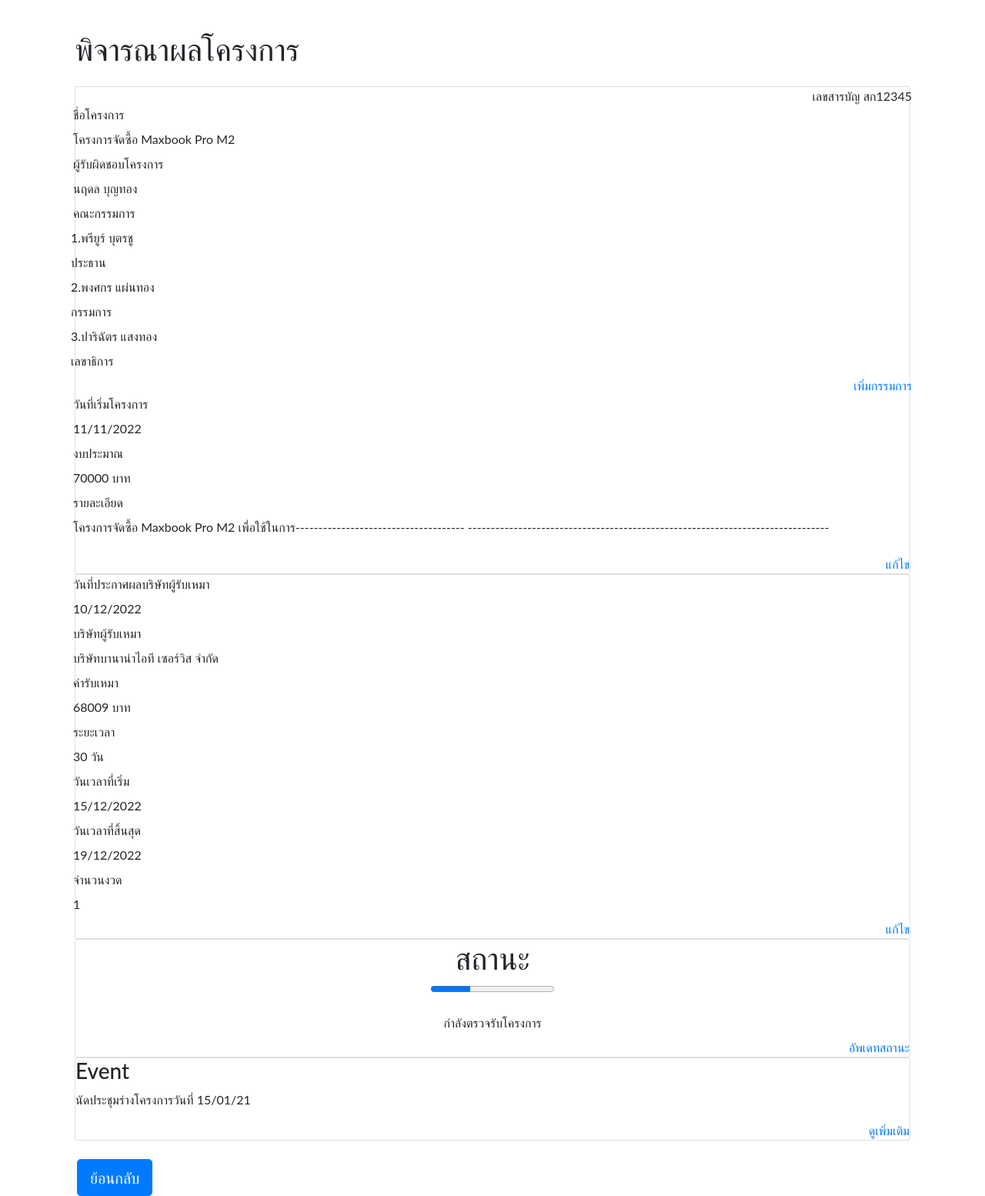
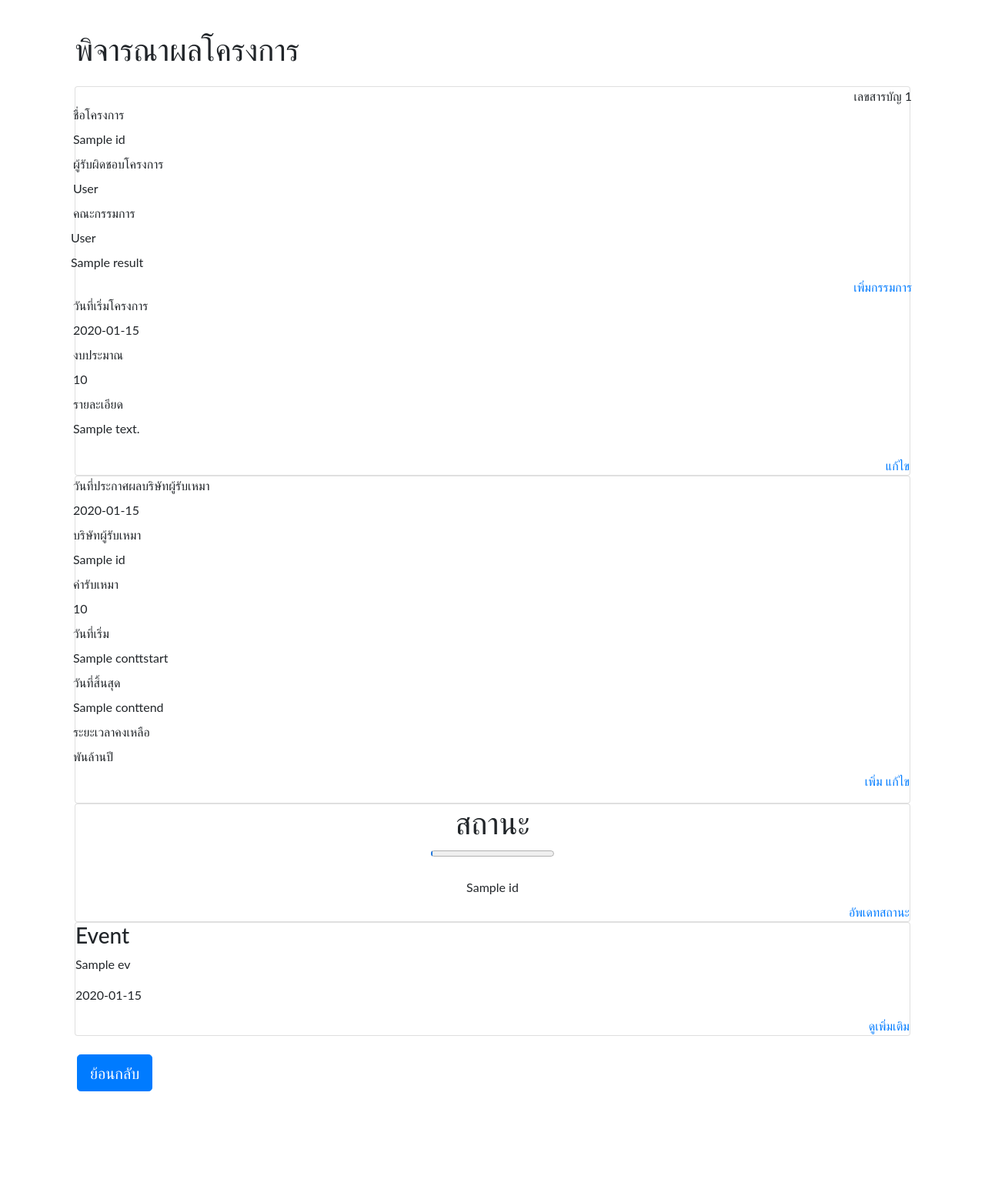
Before and after one commit to nadonez2943/NSM, a Flask app: template templates/consider.html in a window 1280 px wide. Shown: the part 93-1647 px from the top of the page at 77% size. After the commit the page ends 1511 px from the top, so only its background shows below. Run offline with Flask 2, Linux system fonts and the light colour scheme; the template is opened without the code that fills it: most values are stand-ins (such as "Sample title", 1, 10 or a date in 2020); some libraries are stand-ins or nearby versions.

Commit message:
Add files via upload

```diff
--- a/templates/consider.html
+++ b/templates/consider.html
@@ -13,14 +13,14 @@
             <div >
               <form action="/action_page.php">
                 <div class="row">
-                  <h align="right" >เลขสารบัญ สก12345</h>
+                  <h align="right" >เลขสารบัญ {{row[0]['pj_refNumber']}}</h>
                 </div>
                 <div class="row">
                   <div class="col-25">
                     <label>ชื่อโครงการ</label>
                   </div>
                   <div class="col-75">
-                    <label>โครงการจัดซื้อ Maxbook Pro M2</label>
+                    <label>{{row[0]['pj_name']}}</label>
                   </div>
                 </div>
                 <div class="row">
@@ -28,7 +28,7 @@
                     <label>ผู้รับผิดชอบโครงการ</label>
                   </div>
                   <div class="col-75">
-                    <label>นฤดล บุญทอง</label>
+                    <label>{{rows[0]['user_fullname']}}</label>
                   </div>
                 </div>
                 <div class="row">
@@ -36,9 +36,9 @@
                     <label>คณะกรรมการ</label>
                   </div>
                   <div class="col-75">
-                    <div class="row"><div class="col-75"><label>1.พรียูร์   บุตรชู</label></div><div class="col-25"><label >ประธาน</label></div></div>
-                    <div class="row"><div class="col-75"><label>2.พงศกร  แผ่นทอง</label></div><div class="col-25"><label >กรรมการ</label></div></div>
-                    <div class="row"><div class="col-75"><label>3.ปาริฉัตร แสงทอง</label></div><div class="col-25"><label >เลขาธิการ</label></div></div>
+                    {% for result in row %}
+                    <div class="row"><div class="col-75"><label>{{result['user_fullname']}}</label></div><div class="col-25"><label >{{result['role_name']}}</label></div></div>
+                    {% endfor %}
                     <div align="Right"><a href="addboard" role="button"> เพิ่มกรรมการ</a></div>
                   </div>
                 </div>
@@ -47,7 +47,7 @@
                     <label>วันที่เริ่มโครงการ</label>
                   </div>
                   <div class="col-75">
-                    <label>11/11/2022</label>
+                    <label>{{row[0]['startdate']}}</label>
                   </div>
                 </div>
                 <div class="row">
@@ -55,7 +55,7 @@
                     <label>งบประมาณ</label>
                   </div>
                   <div class="col-75">
-                    <label>70000 บาท</label>
+                    <label>{{row[0]['pj_amount']}}</label>
                   </div>
                 </div>
                 <div class="row">
@@ -63,8 +63,7 @@
                     <label>รายละเอียด</label>
                   </div>
                   <div class="col-75">
-                    <label>โครงการจัดซื้อ Maxbook Pro M2 เพื่อใช้ในการ-------------------------------------
-                      -------------------------------------------------------------------------------
+                    <label>{{row[0]['pj_detail']}}
                     </label>
                   </div>
                 </div>
@@ -78,7 +77,7 @@
                 <label>วันที่ประกาศผลบริษัทผู้รับเหมา</label>
               </div>
               <div class="col-75">
-                <label>10/12/2022</label>
+                <label>{{row[0]['conttdate']}}</label>
               </div>
             </div>
             <div class="row">
@@ -86,46 +85,39 @@
                 <label>บริษัทผู้รับเหมา</label>
               </div>
               <div class="col-75">
-                <label>บริษัทบานาน่าไอที เซอร์วิส จำกัด</label>
+                <label>{{row[0]['contt_name']}}</label>
               </div>
             </div><div class="row">
               <div class="col-25">
                 <label>ค่ารับเหมา</label>
               </div>
               <div class="col-75">
-                <label>68009 บาท</label>
+                <label>{{row[0]['contt_fee']}}</label>
               </div>
             </div><div class="row">
               <div class="col-25">
-                <label>ระยะเวลา</label>
+                <label>วันที่เริ่ม</label>
               </div>
               <div class="col-75">
-                <label>30 วัน</label>
+                <label>{{row[0]['conttstart']}}</label>
               </div>
             </div><div class="row">
               <div class="col-25">
-                <label>วันเวลาที่เริ่ม</label>
+                <label>วันที่สิ้นสุด</label>
               </div>
               <div class="col-75">
-                <label>15/12/2022</label>
+                <label>{{row[0]['conttend']}}</label>
               </div>
             </div><div class="row">
               <div class="col-25">
-                <label>วันเวลาที่สิ้นสุด</label>
-              </div>
-              <div class="col-75">
-                <label>19/12/2022</label>
-              </div>
-            </div><div class="row">
-              <div class="col-25">
-                <label>จำนวนงวด</label>
+                <label>ระยะเวลาคงเหลือ</label>
 
               </div>
               <div class="col-75">
-                <label>1</label>
+                <label>พันล้านปี</label>
               </div>
             </div>
-            <a href="#" align="right"> แก้ไข</a>
+            <p align="right"><a href="/addconsider" >เพิ่ม</a><a href="/editconsider" > แก้ไข</a></p>
           </div>
         </div>
 
@@ -133,17 +125,18 @@
           <div class="card">
             <center>
             <h1>สถานะ</h1>
-            <progress id="file" value="32" max="100"> 32% </progress>
+            <progress id="file" value="{{row[0]['stcon_percent']}}" max="100"></progress>
             <br>
             <br>
-            <label for="file">กำลังตรวจรับโครงการ</label>
+            <label for="file">{{row[0]['stcon_name']}}</label>
             </center>
             <div align="Right"><a href ="/" >อัพเดทสถานะ</a></div>
           </div>
           <div class="card">
             <h3>Event</h3>
-            <p>นัดประชุมร่างโครงการวันที่ 15/01/21</p>
-            <a align="right" href="event">ดูเพิ่มเติม</a>
+            <p>{{ev[0]['ev_name']}}</p>
+            <p>{{ev[0]['evdate']}}</p>
+            <a align="right" href="conevent">ดูเพิ่มเติม</a>
           </div>
 
         </div>
@@ -152,5 +145,4 @@
 
       <input class="btn btn-primary btn-lg" type="button" onclick="history.back()" value="ย้อนกลับ">
 
-
   {% endblock %}
```
Also changed, not shown: templates/examine.html (+12 -25 lines).
